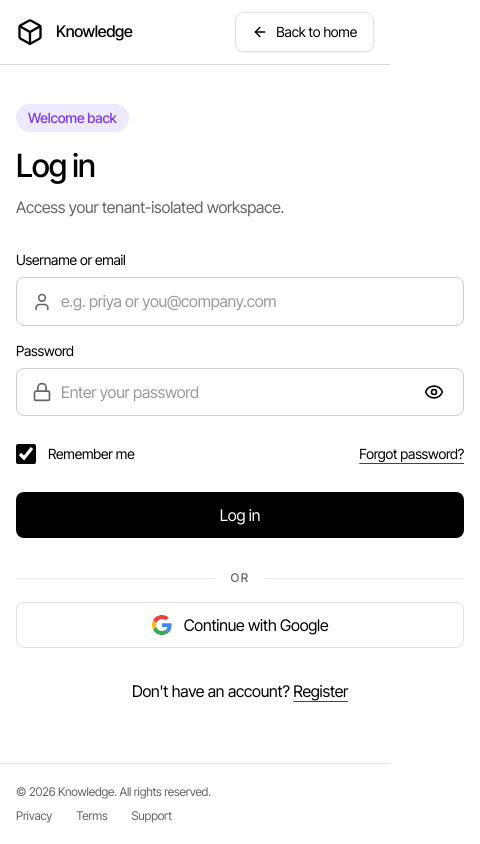
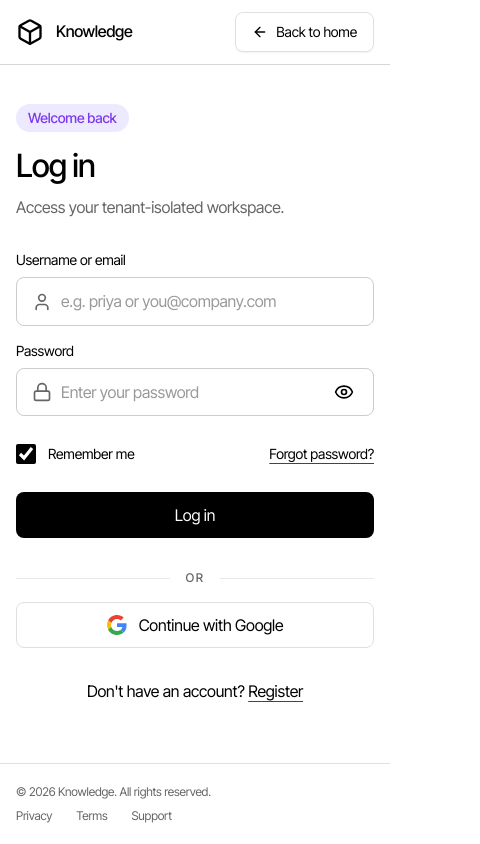
Before and after one commit to Lovepreet013/knowledge, a React (Vite) app in the folder frontend/: page /login in a window 390 px wide. Shown: the whole page, 480 px wide, since content can reach past the window. Built offline with nearby package versions, Linux system fonts and the light colour scheme.

Commit message:
improved ui issue in login page

```diff
--- a/frontend/src/features/auth/login-page.tsx
+++ b/frontend/src/features/auth/login-page.tsx
@@ -7,11 +7,16 @@ import { AlertBox, Hairline } from "../../components/ui";
 const inputWithIconCls =
   "w-full min-h-[44px] rounded-lg border border-[#CCCCCC] bg-white py-3 pr-4 pl-11 text-base leading-[22.4px] font-normal text-black placeholder:text-[#999999] hover:border-[#999999] focus:border-black focus:shadow-none focus:outline-none disabled:cursor-not-allowed disabled:border-[#E0E0E0] disabled:bg-[#F5F5F5]";
 
-const labelCls = "mb-2 block font-display text-sm leading-[18.2px] font-normal text-black";
+const labelCls =
+  "mb-2 block font-display text-sm leading-[18.2px] font-normal text-black";
 
 function GoogleMark() {
   return (
-    <svg className="h-5 w-5 shrink-0" viewBox="0 0 48 48" aria-hidden="true">
+    <svg
+      className="h-5 w-5 shrink-0"
+      viewBox="0 0 48 48"
+      aria-hidden="true"
+    >
       <path
         fill="#EA4335"
         d="M24 9.5c3.54 0 6.71 1.22 9.21 3.6l6.85-6.85C35.9 2.38 30.47 0 24 0 14.62 0 6.51 5.38 2.56 13.22l7.98 6.19C12.43 13.72 17.74 9.5 24 9.5z"
@@ -38,18 +43,29 @@ export default function LoginPage() {
   const [showPassword, setShowPassword] = useState(false);
   const [remember, setRemember] = useState(true);
   const [error, setError] = useState("");
-  const [notice, setNotice] = useState<{ area: "forgot" | "google"; text: string } | null>(null);
+  const [notice, setNotice] = useState<{
+    area: "forgot" | "google";
+    text: string;
+  } | null>(null);
   const [submitting, setSubmitting] = useState(false);
+
   const navigate = useNavigate();
 
   const handleSubmit = async (e: React.SubmitEvent<HTMLFormElement>) => {
     e.preventDefault();
+
     if (submitting) return;
+
     setError("");
     setNotice(null);
     setSubmitting(true);
+
     try {
-      const res = await api.post("/auth/login/", { username, password });
+      const res = await api.post("/auth/login/", {
+        username,
+        password,
+      });
+
       setAuthTokens(res.data.access, res.data.refresh, remember);
       navigate("/dashboard");
     } catch {
@@ -63,32 +79,43 @@ export default function LoginPage() {
     <div className="flex min-h-screen min-h-svh flex-col bg-white font-sans text-black antialiased">
       <div className="sticky top-0 z-20 bg-white shadow-[0px_1px_0px_0px_rgba(0,0,0,0.16)]">
         <header className="mx-auto flex h-16 w-full max-w-[1200px] items-center justify-between px-4 sm:px-5 lg:px-8">
-          <Link to="/" className="flex items-center gap-3" aria-label="Knowledge home">
-            <Box className="h-7 w-7 text-black" aria-hidden="true" />
+          <Link
+            to="/"
+            className="flex min-w-0 items-center gap-3"
+            aria-label="Knowledge home"
+          >
+            <Box className="h-7 w-7 shrink-0 text-black" aria-hidden="true" />
+
             <span className="font-display text-base leading-[23.2px] font-medium tracking-[-0.02em] text-black">
               Knowledge
             </span>
           </Link>
+
           <Link
             to="/"
-            className="inline-flex min-h-[40px] items-center justify-center gap-2 rounded-lg border border-[#E0E0E0] shadow-xs bg-transparent px-4 py-2 text-sm leading-[18.4px] font-normal text-black transition hover:bg-[#F5F5F5]"
+            className="inline-flex min-h-[40px] shrink-0 items-center justify-center gap-2 rounded-lg border border-[#E0E0E0] bg-transparent px-4 py-2 text-sm leading-[18.4px] font-normal text-black shadow-xs transition hover:bg-[#F5F5F5]"
           >
-            <ArrowLeft className="h-4 w-4" aria-hidden="true" />
+            <ArrowLeft className="h-4 w-4 shrink-0" aria-hidden="true" />
             Back to home
           </Link>
         </header>
       </div>
 
-      <main className="flex flex-1 flex-col">
-        <section aria-label="Log in" className="grid flex-1 lg:grid-cols-2">
-          <div className="flex w-full flex-col justify-start px-4 py-10 sm:px-5 lg:px-0 lg:py-14 lg:pr-12 lg:pl-[max(2rem,calc((100vw-75rem)/2+2rem))]">
-            <div className="mx-auto w-full max-w-md lg:mx-0">
+      <main className="flex min-w-0 flex-1 flex-col">
+        <section
+          aria-label="Log in"
+          className="grid min-w-0 flex-1 lg:grid-cols-2"
+        >
+          <div className="flex min-w-0 w-full max-w-full flex-col justify-start px-4 py-10 sm:px-5 lg:px-0 lg:py-14 lg:pr-12 lg:pl-[max(2rem,calc((100vw-75rem)/2+2rem))]">
+            <div className="mx-auto min-w-0 w-full max-w-md lg:mx-0">
               <p className="font-display inline-flex h-7 items-center rounded-full bg-[#EDE9FE] px-3 text-sm leading-[18.2px] font-medium text-[#7C3AED]">
                 Welcome back
               </p>
+
               <h1 className="font-display mt-4 text-[32px] leading-[36px] font-medium tracking-[-0.03em] text-black sm:text-[36px] sm:leading-[40px]">
                 Log in
               </h1>
+
               <p className="mt-3 text-base leading-[23.2px] font-normal text-[#666666]">
                 Access your tenant-isolated workspace.
               </p>
@@ -98,11 +125,13 @@ export default function LoginPage() {
                   <label htmlFor="login-username" className={labelCls}>
                     Username or email
                   </label>
-                  <div className="relative">
+
+                  <div className="relative min-w-0">
                     <User
                       className="pointer-events-none absolute top-1/2 left-4 h-5 w-5 -translate-y-1/2 text-[#666666]"
                       aria-hidden="true"
                     />
+
                     <input
                       id="login-username"
                       placeholder="e.g. priya or you@company.com"
@@ -115,15 +144,18 @@ export default function LoginPage() {
                     />
                   </div>
                 </div>
+
                 <div>
                   <label htmlFor="login-password" className={labelCls}>
                     Password
                   </label>
-                  <div className="relative">
+
+                  <div className="relative min-w-0">
                     <Lock
                       className="pointer-events-none absolute top-1/2 left-4 h-5 w-5 -translate-y-1/2 text-[#666666]"
                       aria-hidden="true"
                     />
+
                     <input
                       id="login-password"
                       placeholder="Enter your password"
@@ -135,12 +167,17 @@ export default function LoginPage() {
                       aria-invalid={error ? true : undefined}
                       className={`${inputWithIconCls} pr-14`}
                     />
+
                     <button
                       type="button"
                       onClick={() => setShowPassword((v) => !v)}
                       aria-pressed={showPassword}
-                      aria-label={showPassword ? "Hide password" : "Show password"}
-                      title={showPassword ? "Hide password" : "Show password"}
+                      aria-label={
+                        showPassword ? "Hide password" : "Show password"
+                      }
+                      title={
+                        showPassword ? "Hide password" : "Show password"
+                      }
                       className="absolute top-1/2 right-2 grid h-11 w-11 -translate-y-1/2 cursor-pointer place-items-center rounded-lg text-black transition hover:bg-[#F5F5F5]"
                     >
                       {showPassword ? (
@@ -161,10 +198,10 @@ export default function LoginPage() {
                   </p>
                 )}
 
-                <div className="flex items-center justify-between gap-4">
+                <div className="flex min-w-0 items-center justify-between gap-4">
                   <label
                     htmlFor="login-remember"
-                    className="flex min-h-[44px] cursor-pointer items-center gap-3 text-sm leading-5 font-normal text-black"
+                    className="flex min-w-0 min-h-[44px] cursor-pointer items-center gap-3 text-sm leading-5 font-normal text-black"
                   >
                     <input
                       id="login-remember"
@@ -173,8 +210,10 @@ export default function LoginPage() {
                       onChange={(e) => setRemember(e.target.checked)}
                       className="h-5 w-5 shrink-0 cursor-pointer accent-black"
                     />
-                    Remember me
+
+                    <span className="min-w-0">Remember me</span>
                   </label>
+
                   <button
                     type="button"
                     onClick={() =>
@@ -183,7 +222,7 @@ export default function LoginPage() {
                         text: "Password resets aren’t available yet — ask your company admin to help you sign in.",
                       })
                     }
-                    className="inline-flex min-h-[44px] cursor-pointer items-center text-sm leading-5 font-normal text-black underline decoration-[#972121] underline-offset-4 transition hover:text-[#972121]"
+                    className="inline-flex min-h-[44px] shrink-0 cursor-pointer items-center text-sm leading-5 font-normal text-black underline decoration-[#972121] underline-offset-4 transition hover:text-[#972121]"
                   >
                     Forgot password?
                   </button>
@@ -202,14 +241,20 @@ export default function LoginPage() {
                 </button>
               </form>
 
-              <div className="mt-8 space-y-4">
-                <div className="flex items-center gap-4" aria-hidden="true">
-                  <Hairline className="flex-1" />
-                  <span className="font-display text-xs leading-4 font-medium tracking-[0.12em] text-[#666666]">
+              <div className="mt-8 min-w-0 space-y-4">
+                <div
+                  className="flex min-w-0 items-center gap-4"
+                  aria-hidden="true"
+                >
+                  <Hairline className="min-w-0 flex-1" />
+
+                  <span className="font-display shrink-0 text-xs leading-4 font-medium tracking-[0.12em] text-[#666666]">
                     OR
                   </span>
-                  <Hairline className="flex-1" />
+
+                  <Hairline className="min-w-0 flex-1" />
                 </div>
+
                 <button
                   type="button"
                   onClick={() =>
@@ -240,23 +285,31 @@ export default function LoginPage() {
               </div>
             </div>
           </div>
-          <aside aria-label="Product preview" className="relative hidden overflow-hidden lg:block">
+
+          <aside
+            aria-label="Product preview"
+            className="relative hidden overflow-hidden lg:block"
+          >
             <img
               src="/login.webp"
               alt="Misty lakeside mountains in the style of a Japanese woodblock print"
               className="absolute inset-0 h-full w-full object-cover"
             />
+
             <div
               aria-hidden="true"
               className="absolute inset-x-0 top-0 h-72 bg-gradient-to-b from-white/70 to-transparent"
             />
+
             <div className="absolute inset-x-0 top-0 p-8 lg:p-14">
               <span aria-hidden="true" className="flex h-7 items-center">
                 <span className="block h-1 w-8 bg-black" />
               </span>
+
               <p className="font-display mt-4 max-w-xs text-[32px] leading-[36px] font-medium tracking-[-0.03em] text-black sm:text-[36px] sm:leading-[40px]">
                 Company knowledge, when you need it.
               </p>
+
               <p className="mt-3 text-base leading-[23.2px] font-normal text-black">
                 Secure. Isolated. Cited.
               </p>
@@ -270,6 +323,7 @@ export default function LoginPage() {
           <p className="text-xs leading-4 font-normal text-[#666666]">
             © 2026 Knowledge. All rights reserved.
           </p>
+
           <p className="flex items-center gap-6 text-xs leading-4 font-normal text-[#666666]">
             <span>Privacy</span>
             <span>Terms</span>
--- a/frontend/src/features/dashboard/dashboard-page.tsx
+++ b/frontend/src/features/dashboard/dashboard-page.tsx
@@ -552,7 +552,7 @@ export default function DashboardPage() {
             onClick={() => setDrawer(true)}
             aria-label="Open navigation"
             aria-expanded={drawer}
-            className="pointer-events-auto grid h-11 w-11 cursor-pointer place-items-center rounded-lg bg-white text-black transition hover:bg-[#F5F5F5] lg:hidden"
+            className="pointer-events-auto grid h-11 w-11 cursor-pointer place-items-center rounded-lg border border-[#E0E0E0] bg-white text-black shadow-[0_1px_2px_rgba(0,0,0,0.06)] transition hover:bg-[#F5F5F5] lg:hidden"
           >
             <Menu className="h-5 w-5" aria-hidden="true" />
           </button>
@@ -684,7 +684,7 @@ export default function DashboardPage() {
             )}
           </div>
           {me !== null && activeTab !== "chat" && (
-            <div className="mx-auto w-full max-w-3xl flex-1 px-4 py-6 sm:px-6">
+            <div className="mx-auto w-full max-w-3xl flex-1 px-4 pt-20 pb-6 sm:px-6">
               {activeTab === "documents" &&
                 (me.company !== null ? (
                   <DocumentsTab canManage={me.role === "company_admin"} />
```
